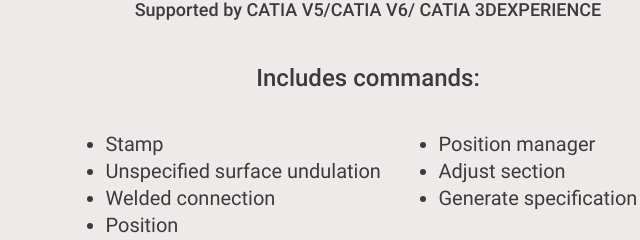
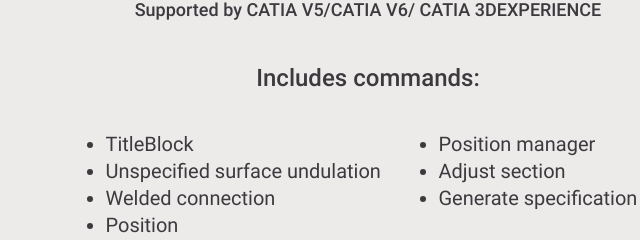
Before and after one commit to Felkosh/felkosh.github.io, a plain HTML site: page catia/index.html in a window 1280 px wide. Shown: the part 3571-3811 px from the top of the page, 272-912 px from the left. Drawn offline with nearby package versions, Linux system fonts and the light colour scheme; no server answers.

Commit message:
Add files via upload

```diff
--- a/catia/index.html
+++ b/catia/index.html
@@ -134,7 +134,7 @@
 			 <h3 class="supported__h3 text__center">Supported by CATIA V5/CATIA V6/<br class="sm__vis" /> CATIA  3DEXPERIENCE</h3>
 			 <h2 class="drafting__supported__h2 text__center">Includes commands:</h2>
 			 <ul class="drafting__ul">
-			 	<li>Stamp</li>
+			 	<li>TitleBlock</li>
 			 	<li>Position manager</li>
 			 	<li>Unspecified surface undulation</li>
 			 	<li>Adjust section</li>
```
